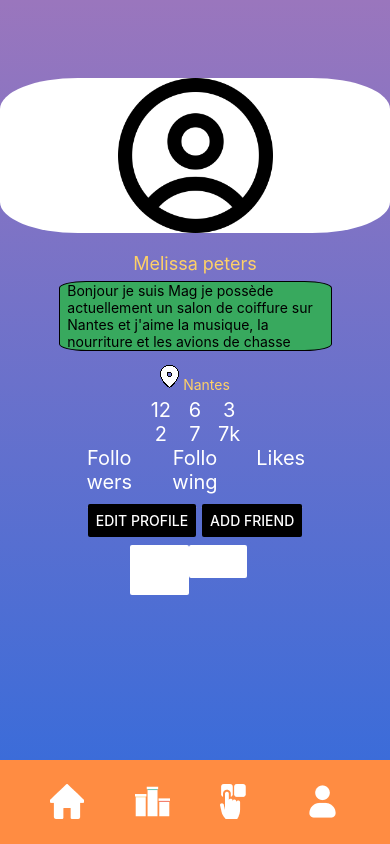
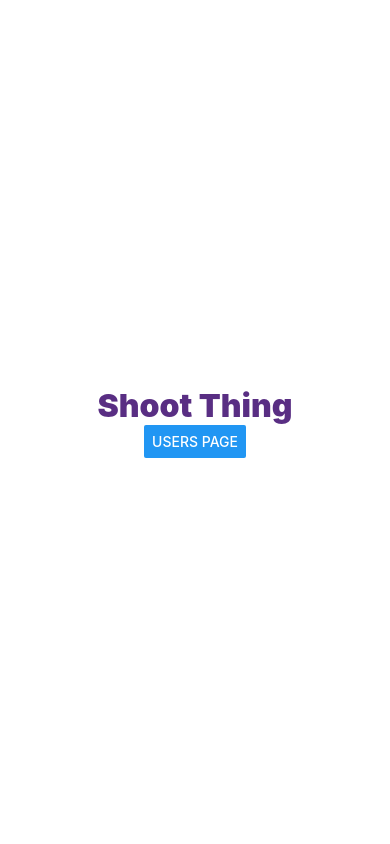
Before and after one commit to Sllappo/shoot-thing, a React Native app: screen / in a window 390 px wide. Built offline with nearby package versions, Linux system fonts and the light colour scheme.

Commit message:
lancement sur le Home

```diff
--- a/App.js
+++ b/App.js
@@ -11,7 +11,7 @@ export default function App() {
     // <Home/>
 
     <NavigationContainer>
-      <Stack.Navigator initialRouteName="Users">
+      <Stack.Navigator initialRouteName="Home">
         <Stack.Screen name="Home" options={{headerShown:false}} component={Home}/>
         <Stack.Screen name="Users" options={{headerShown:false}} component={Users}/>
       </Stack.Navigator>
```
